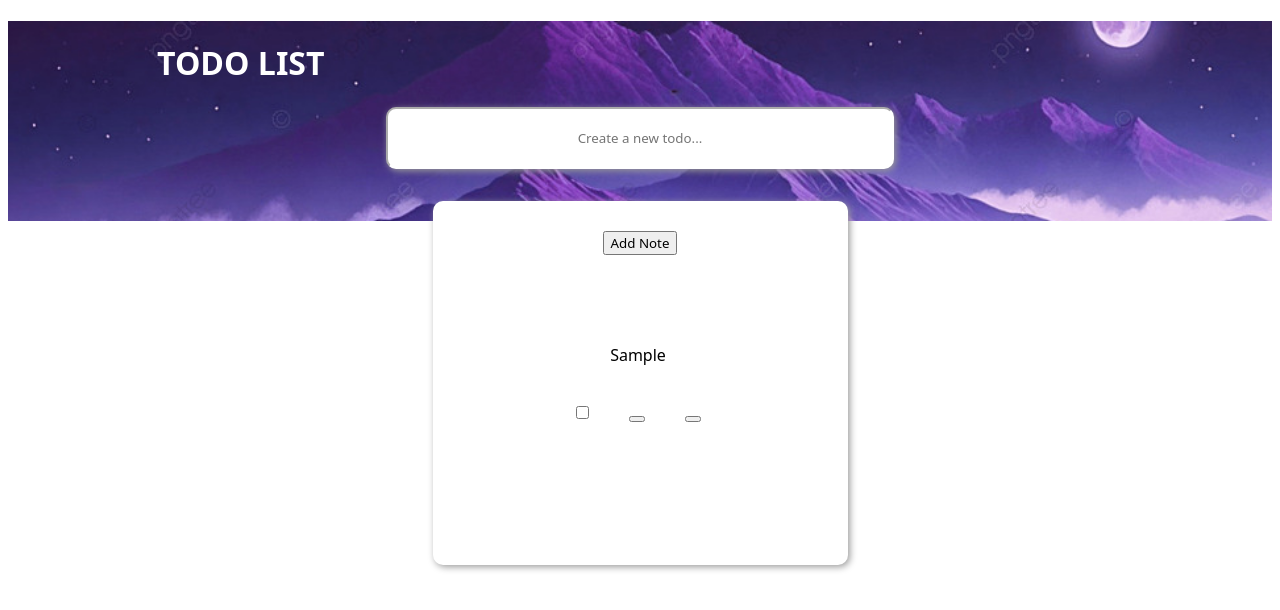
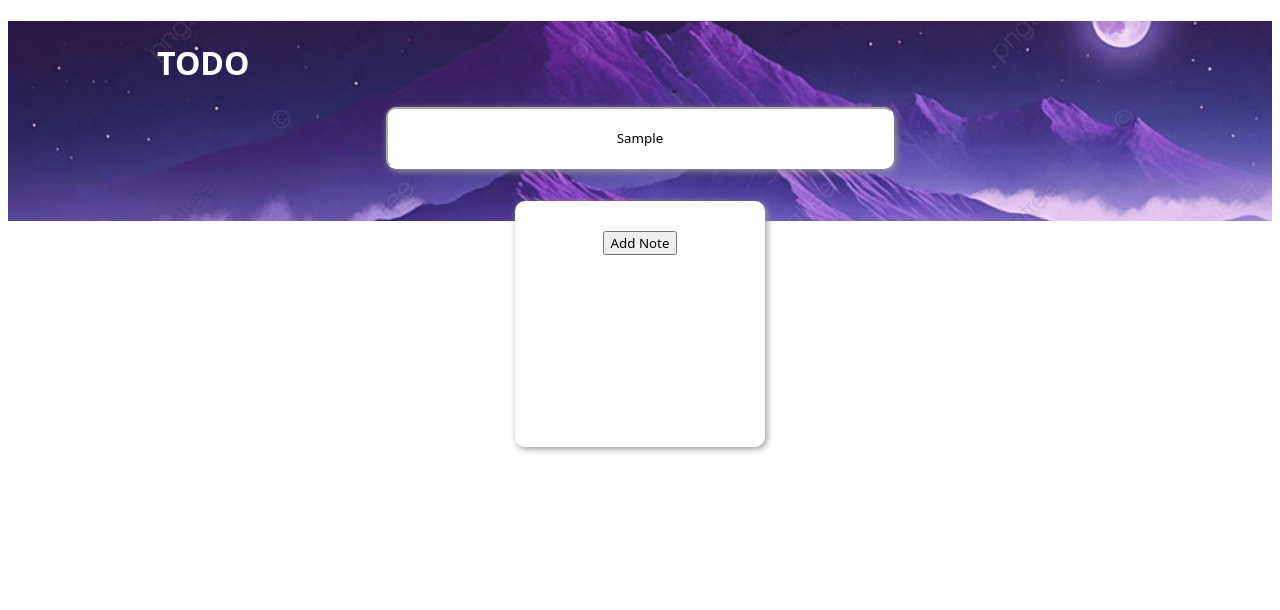
Before and after one commit to zencare4k/TODO-JS, a plain HTML site: page index.html in a window 1280 px wide. Both pictures are taken after typing "Sample" into the empty fields and a click on the button "Add Note". Drawn offline with Linux system fonts and the light colour scheme.

Commit message:
index, notas, script y styles

```diff
--- a/index.html
+++ b/index.html
@@ -6,10 +6,11 @@
     <title>TODO List</title>
     <link rel="stylesheet" href="styles.css">
     <script src="script.js" defer></script>
+    <link rel="icon" type="image/jpg" href="notas.png">
 </head>
 <body>
    <header>
-    <h1>TODO LIST</h1>
+    <h1>TODO</h1>
     <div id="Form">
         <input type="text" id="TextField" placeholder="Create a new todo..."><br><br>
         <input id="addnote" type="button" value="Add Note" onclick="AddNote()">
--- a/script.js
+++ b/script.js
@@ -2,6 +2,7 @@ const TextField = document.getElementById("TextField");
 const container = document.getElementById("checkboxcontainer");
 const emptymessage = document.getElementById("emptymessage")
 function AddNote() {
+    const tasks = JSON.parse(localStorage.getItem("Tasks")) || []
 
     const editFieldContainer = document.getElementById("editFieldContainer")
     const input = document.createElement('input')
@@ -55,7 +56,7 @@ function AddNote() {
     deleteButton.onclick = function () {
         if (confirm("Are you sure?")) {
             alert("Action confirmed")
-            label.removeChild(input)
+            container.removeChild(input)
             container.removeChild(label)
             container.removeChild(editButton)
             container.removeChild(deleteButton)
@@ -68,22 +69,18 @@ function AddNote() {
     //Limpiar campo de texto
     if (TextField.value === "") {
         alert("The text field is empty")
-        document.removeChild(label)
+        return
     }
+    const Tasks = [ label,
+    input,
+     editButton,
+     deleteButton]
 
-const appendChild = [    container.appendChild(label),
-    container.appendChild(input),
-    container.appendChild(editButton),
-    container.appendChild(deleteButton)]
+  localStorage.setItem("Tasks", JSON.stringify(Tasks))
+ const task = JSON.parse(localStorage.getItem("Tasks"))
 
-  const local = localStorage.setItem("Tasks", JSON.stringify(appendChild))
-
-
-  JSON.parse(localStorage.getItem("Tasks"));
-
-
-    TextField.value = ""
-
-
-
+    task.forEach(element => {
+        const container = document.getElementById("checkboxcontainer")
+        container.appendChild(element)
+    });
 }
```
Also changed, not shown: notas.png (added), styles.css (line endings or trailing spaces).
